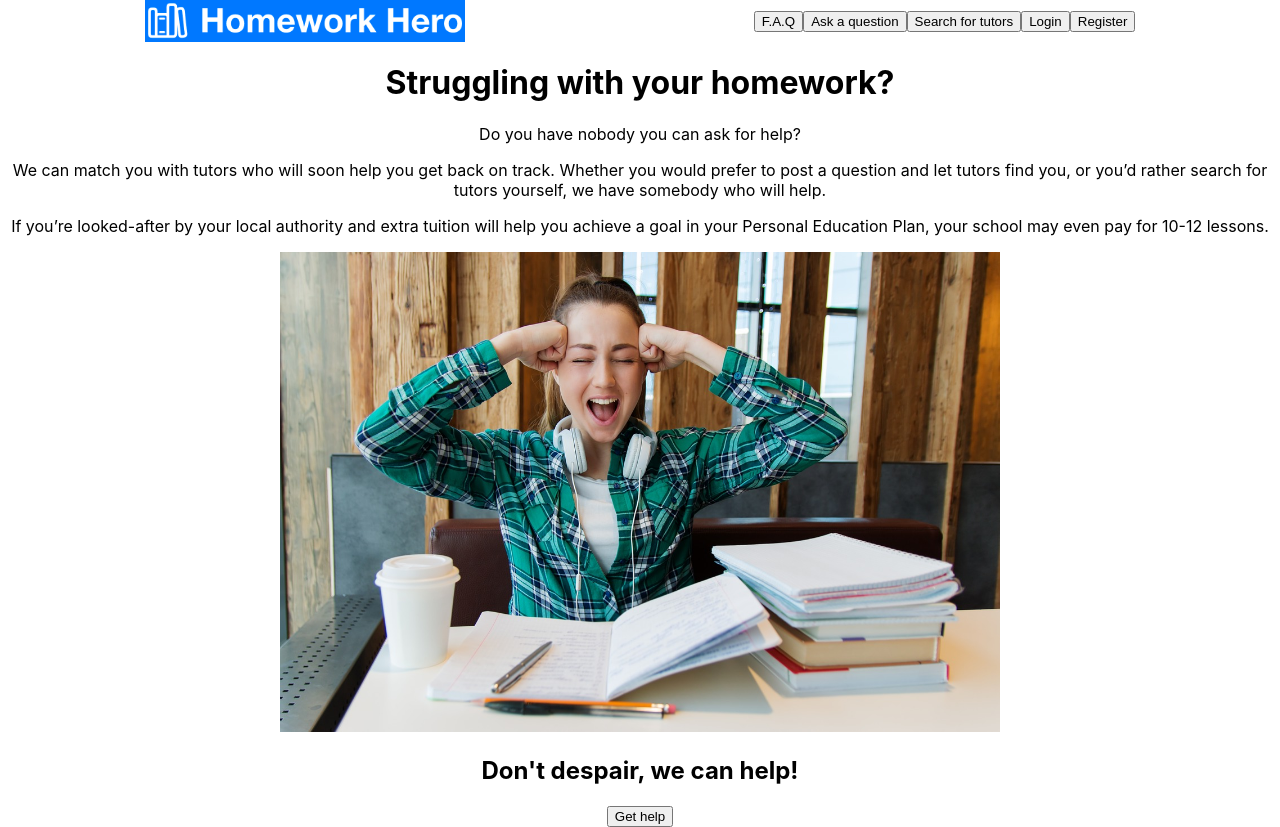
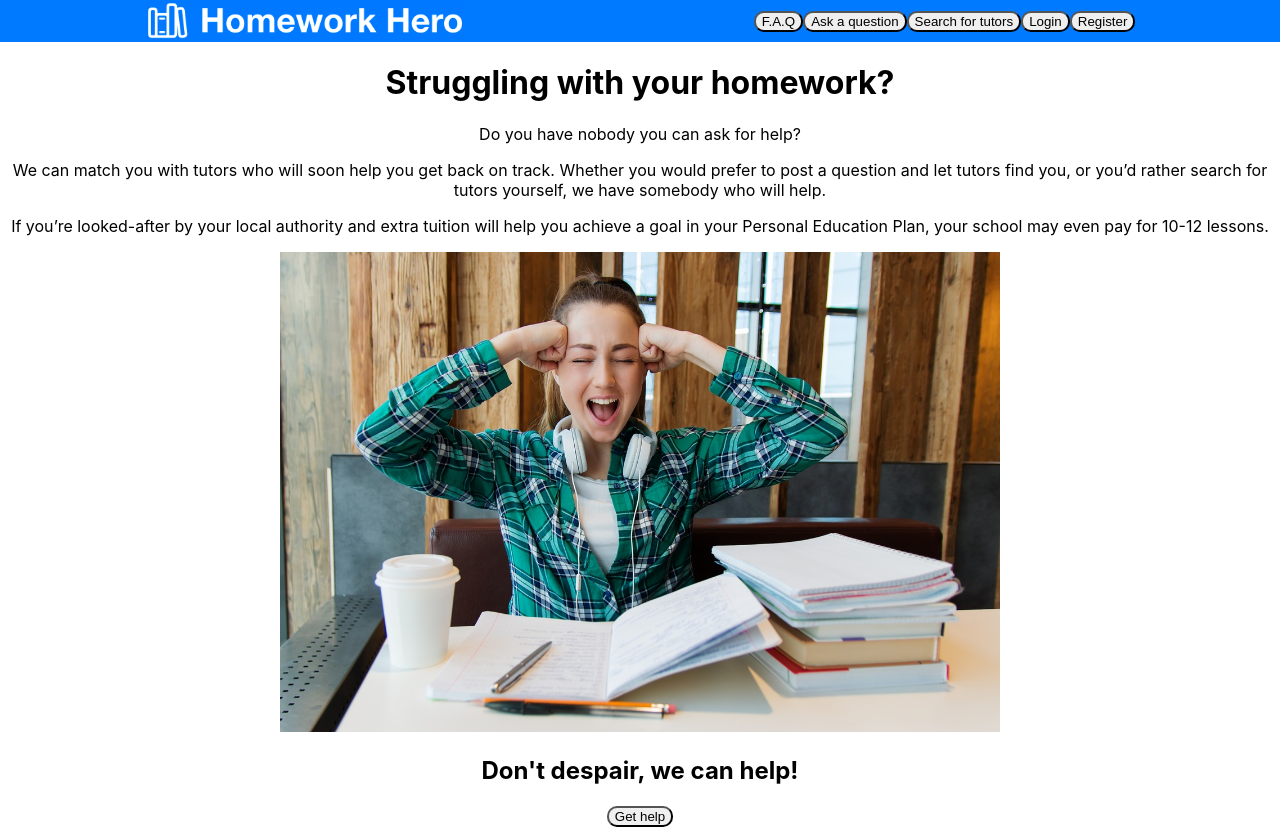
Before and after one commit to edwardsbradbury/homework-hero-ui, a React (Create React App) app: page / in a window 1280 px wide. Built offline with nearby package versions, Linux system fonts and the light colour scheme.

Commit message:
Merely a little more CSS styling (whole navbar is the same blue as the logo now)

```diff
--- a/src/App.css
+++ b/src/App.css
@@ -29,6 +29,7 @@
 }
 
 #nav {
+  background-color: #007AFF;
   display: grid;
   grid-template-columns: auto auto;
   align-items: center;
@@ -46,3 +47,9 @@
 #splashBg {
   max-height: 60vh;
 }
+
+button {
+  border-radius: 10px;
+  /* margin-left: 2%;
+  margin-right: 2%; */
+}
```
